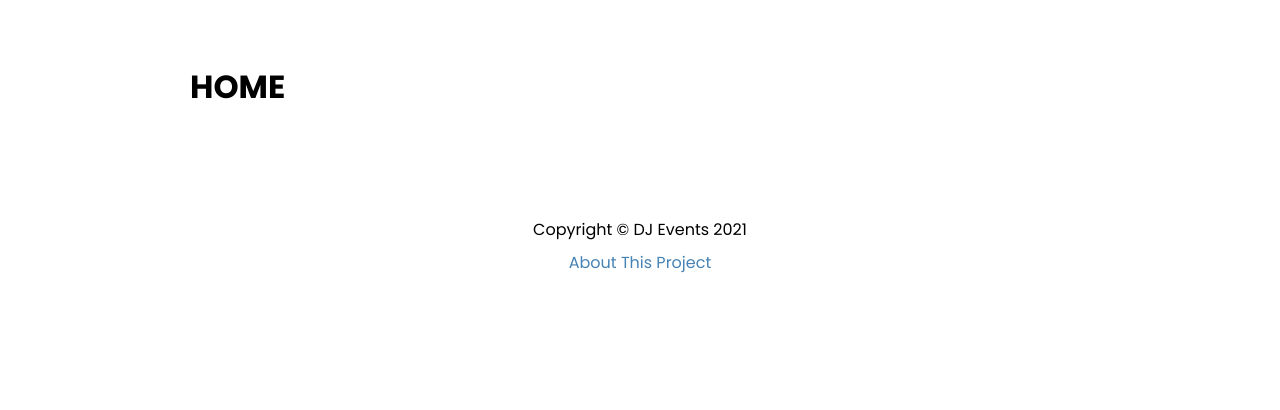
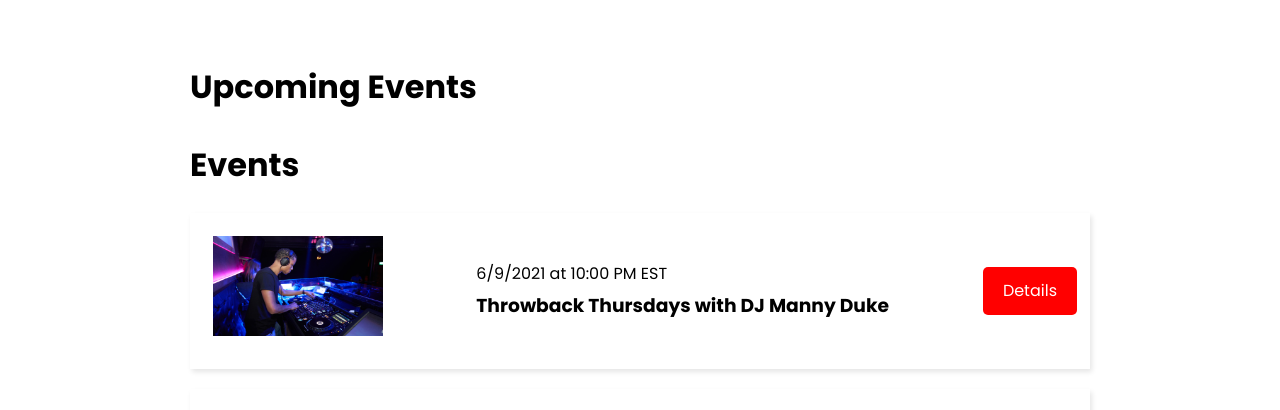
Before and after one commit to hamzatli17/dj, a Next.js app in the folder dj-front/: page / in a window 1280 px wide. Shown: the part 362-772 px from the top of the page. Built offline with nearby package versions, Linux system fonts and the light colour scheme; no server answers.

Commit message:
fetch events

```diff
--- /dev/null
+++ b/dj-front/components/EventItem.js
@@ -0,0 +1,34 @@
+import Link from 'next/link'
+import Image from 'next/image'
+import styles from '@/styles/EventItem.module.css'
+
+export default function EventItem({ evt }) {
+  return (
+    <div className={styles.event}>
+      <div className={styles.img}>
+        <Image
+          src={
+            evt.image
+              ? evt.image
+              : '/images/event-default.png'
+          }
+          width={170}
+          height={100}
+        />
+      </div>
+
+      <div className={styles.info}>
+        <span>
+          {new Date(evt.date).toLocaleDateString('en-US')} at {evt.time}
+        </span>
+        <h3>{evt.name}</h3>
+      </div>
+
+      <div className={styles.link}>
+        <Link href={`/events/${evt.slug}`}>
+          <a className='btn'>Details</a>
+        </Link>
+      </div>
+    </div>
+  )
+}
--- /dev/null
+++ b/dj-front/config/index.js
@@ -0,0 +1,7 @@
+export const API_URL =
+  process.env.NEXT_PUBLIC_API_URL || 'http://localhost:3000'
+
+export const NEXT_URL =
+  process.env.NEXT_PUBLIC_FRONTEND_URL || 'http://localhost:3000'
+
+export const PER_PAGE = 5
--- a/dj-front/pages/index.js
+++ b/dj-front/pages/index.js
@@ -1,11 +1,33 @@
+import Layout from '@/components/Layout'
+import EventItem from '@/components/EventItem'
+import { API_URL } from '@/config/index'
+import Link from 'next/link'
 
-
-import Layout from '@/components/Layout'
-
-export default function Home() {
+export default function HomePage({ events }) {
   return (
     <Layout>
-     <h1> HOME</h1>
+      <h1>Upcoming Events</h1>
+      <h1>Events</h1>
+      {events.length === 0 && <h3>No events to show</h3>}
+
+      {events.map((evt) => (
+        <EventItem key={evt.id} evt={evt} />
+      ))}
+       {events.length > 0 && (
+        <Link href='/events'>
+          <a className='btn-secondary'>View All Events</a>
+        </Link>
+      )}
     </Layout>
   )
 }
+
+export async function getStaticProps() {
+  const res = await fetch(`${API_URL}/api/events`)
+  const events = await res.json()
+
+  return {
+    props: { events : events.slice(0,3) },
+    revalidate: 1,
+  }
+}
--- /dev/null
+++ b/dj-front/styles/EventItem.module.css
@@ -0,0 +1,28 @@
+.event {
+  display: flex;
+  justify-content: space-between;
+  align-items: center;
+  margin: 20px 0;
+  padding: 13px;
+  box-shadow: 2px 3px 5px rgba(0, 0, 0, 0.1);
+}
+
+.img {
+  flex: 1;
+  margin: 10px;
+}
+
+.info {
+  flex: 2;
+}
+
+@media (max-width: 600px) {
+  .event {
+    flex-direction: column;
+    text-align: center;
+  }
+
+  .info {
+    margin-bottom: 20px;
+  }
+}
```
Also changed, not shown: dj-front/pages/events/index.js (+22 -2 lines), dj-front/pages/api/events/index.js (line endings or trailing spaces).
